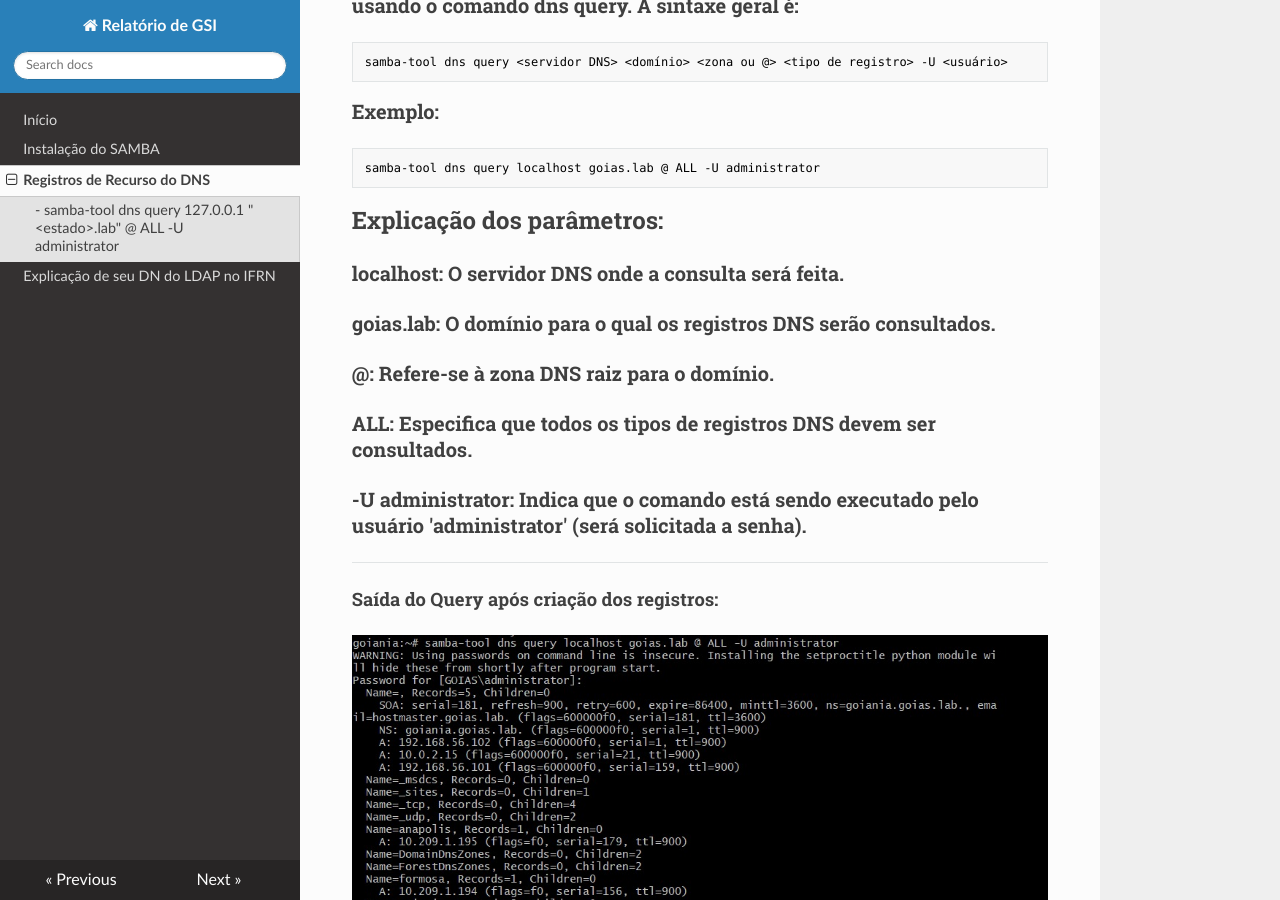
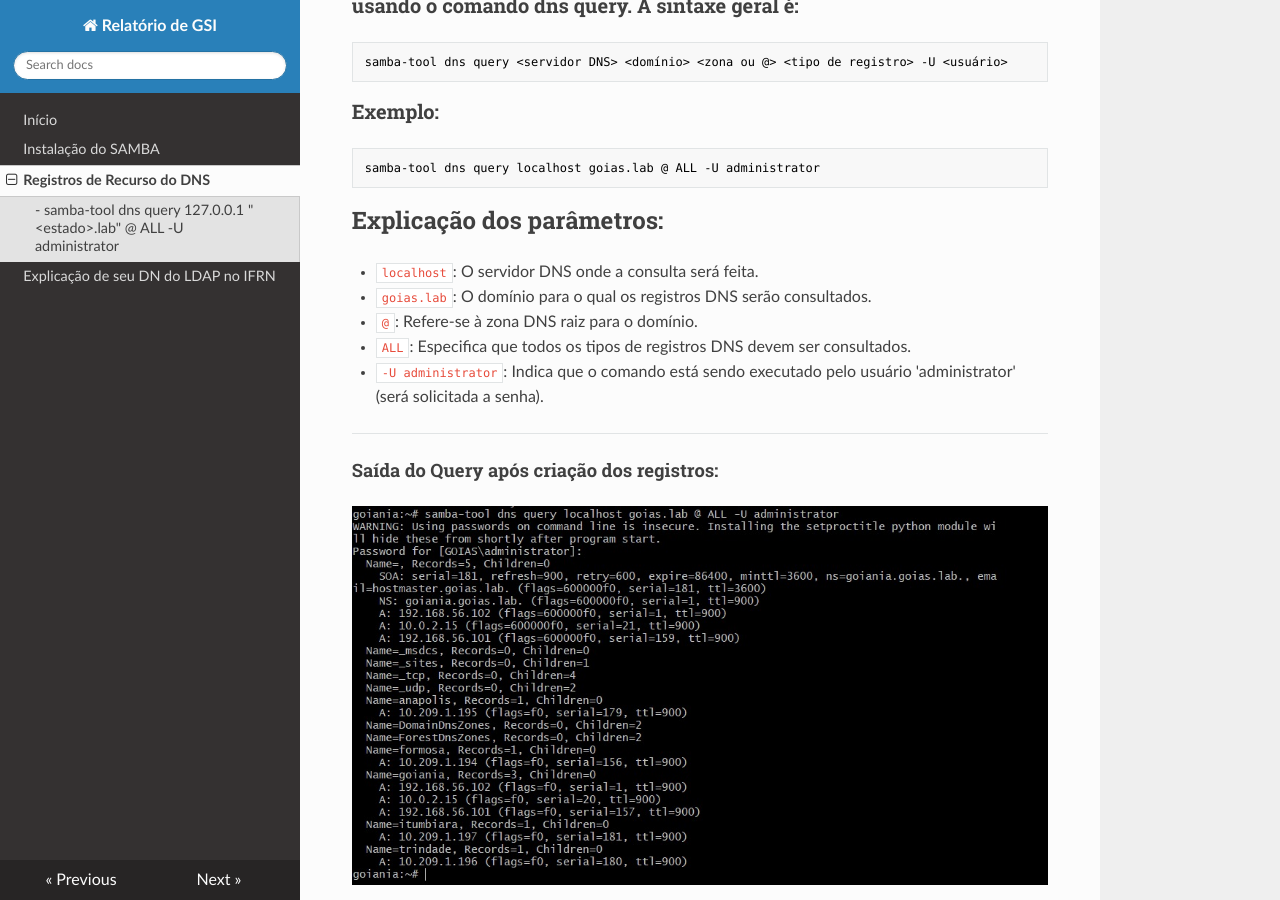
Before and after one commit to Guilherme-Aurelio/gsi-rel, an MkDocs documentation site: the page built from docs/dns/registros-a.md, in a window 1280 px wide and 900 px high, scrolled down 1785 px. Built offline with MkDocs 1.6.1, drawn with Linux system fonts in a browser that asks for light colours; nearby versions of some CDN libraries.

Commit message:
doc: Melhoria na formatação

```diff
--- a/docs/dns/registros-a.md
+++ b/docs/dns/registros-a.md
@@ -73,15 +73,15 @@ samba-tool dns query localhost goias.lab @ ALL -U administrator
 
 ## Explicação dos parâmetros:
 
-### localhost: O servidor DNS onde a consulta será feita.
+- `localhost`: O servidor DNS onde a consulta será feita.
 
-### goias.lab: O domínio para o qual os registros DNS serão consultados.
+- `goias.lab`: O domínio para o qual os registros DNS serão consultados.
 
-### @: Refere-se à zona DNS raiz para o domínio.
+- `@`: Refere-se à zona DNS raiz para o domínio.
 
-### ALL: Especifica que todos os tipos de registros DNS devem ser consultados.
+- `ALL`: Especifica que todos os tipos de registros DNS devem ser consultados.
 
-### -U administrator: Indica que o comando está sendo executado pelo usuário 'administrator' (será solicitada a senha).
+- `-U administrator`: Indica que o comando está sendo executado pelo usuário 'administrator' (será solicitada a senha).
 
 ---
 #### Saída do Query após criação dos registros:
```
Also changed, not shown: docs/samba/instalacao.md (+2 -1 lines).
